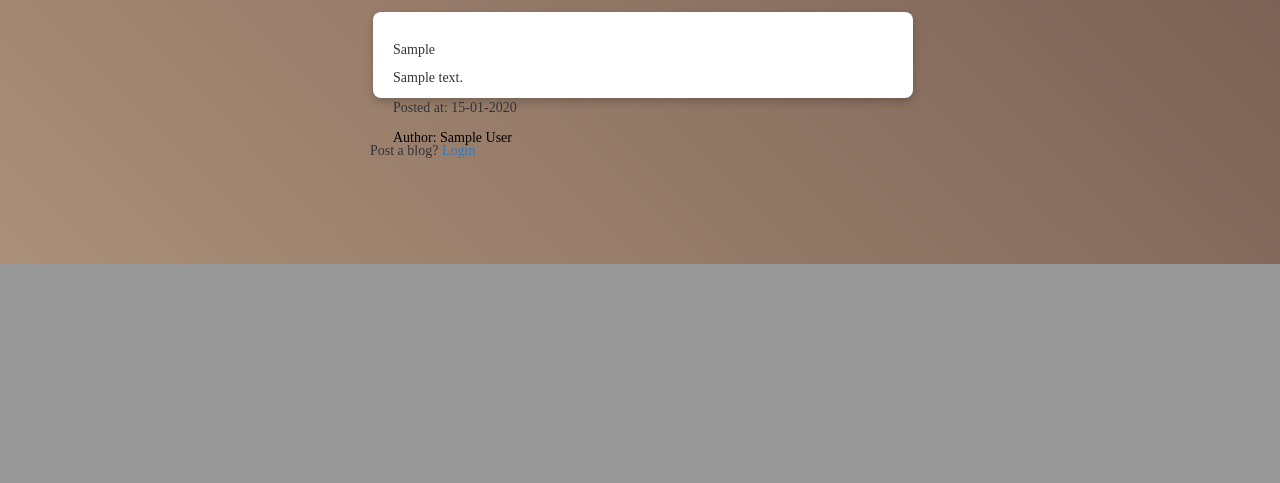
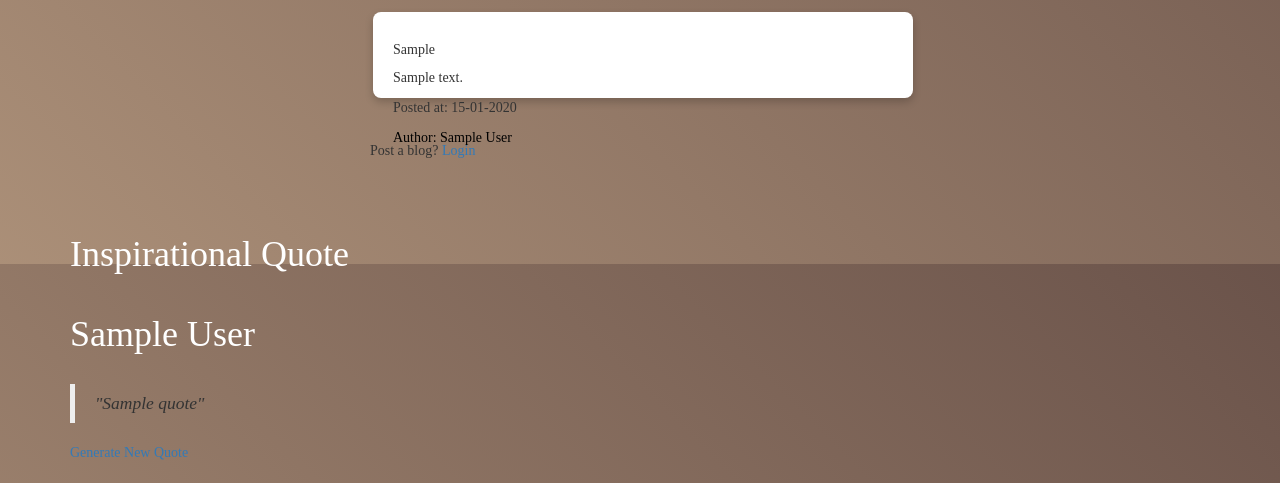
Before and after one commit to 96olbap/spotOn-blog, a Flask app: page / in a window 1280 px wide. Shown: the part 536-1019 px from the top of the page. Before the commit the page ends 800 px from the top, so only its background shows below. Run offline with Flask 2, Linux system fonts and the light colour scheme; tables that the repository leaves empty hold one stand-in row (values such as "Sample post"); a database or web service that is not in the repository returns one stand-in record (values such as "Sample title"); data that the repository does not hold is empty; some libraries are stand-ins or nearby versions.

Commit message:
This commit will get the random quote from the api and interpolate it to the landing page

```diff
--- a/app/main/views.py
+++ b/app/main/views.py
@@ -6,6 +6,7 @@ from . import main
 from .forms import UpdateProfile,PostBlog
 from .. import photos,db
 from flask_login import login_required,current_user
+from ..requests import process_quote
 
 # Views
 @main.route('/', methods = ['GET','POST'])
@@ -14,6 +15,8 @@ def index():
     View root page function that returns the index page and its data
     '''
     form = PostBlog()
+    quote = process_quote()
+    title = 'Inspirational Quote'
 
     blogs = Blog_post.query.order_by(desc(Blog_post.created_at))
 
@@ -26,7 +29,7 @@ def index():
             return redirect(url_for('.index'))
 
 
-    return render_template('index.html', form=form, blogs=blogs)
+    return render_template('index.html', form=form, blogs=blogs, quote=quote, title = title)
 
 @main.route('/user/<uname>')
 def profile(uname):
--- a/app/templates/index.html
+++ b/app/templates/index.html
@@ -33,6 +33,18 @@
         <p class="publish"> Post a blog? <a href="{{url_for('auth.login')}}">Login</a></p>
         {% endif %}
     </section>
+
+    <div class="quote-wrapper">
+        <div class="quote">
+            <h1 class="quote-title"> {{ title }} </h1>
+            <h1> {{quote.author}} </h1>
+            <h3>
+                <blockquote><cite> "{{quote.quote}}" </cite></blockquote>
+            </h3>
+            <a class="quote-btn" href="{{url_for('.index')}}">Generate New Quote</a>
+        </div>
+    </div>
+
     <br> {% if current_user.is_authenticated %}
     <section class='user'>
         <header class="user__header">
```
